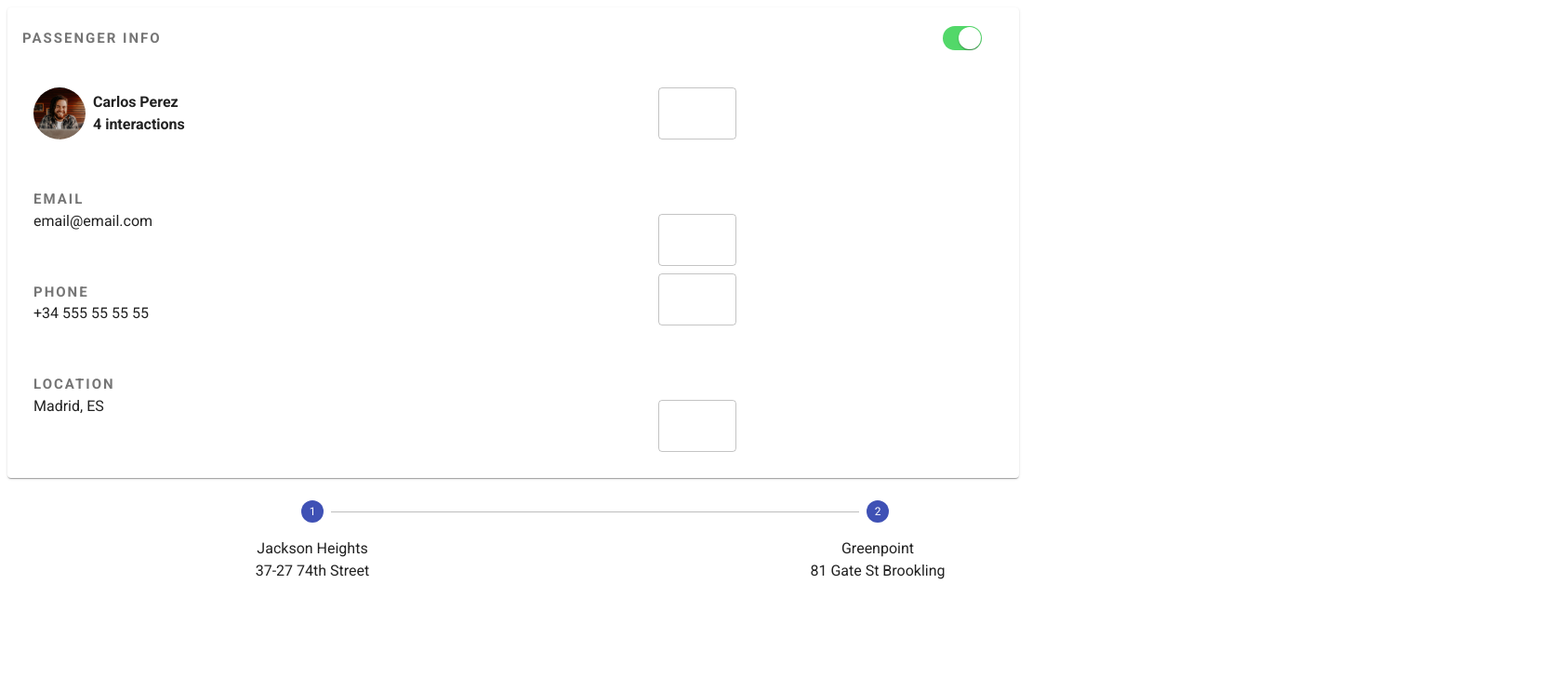
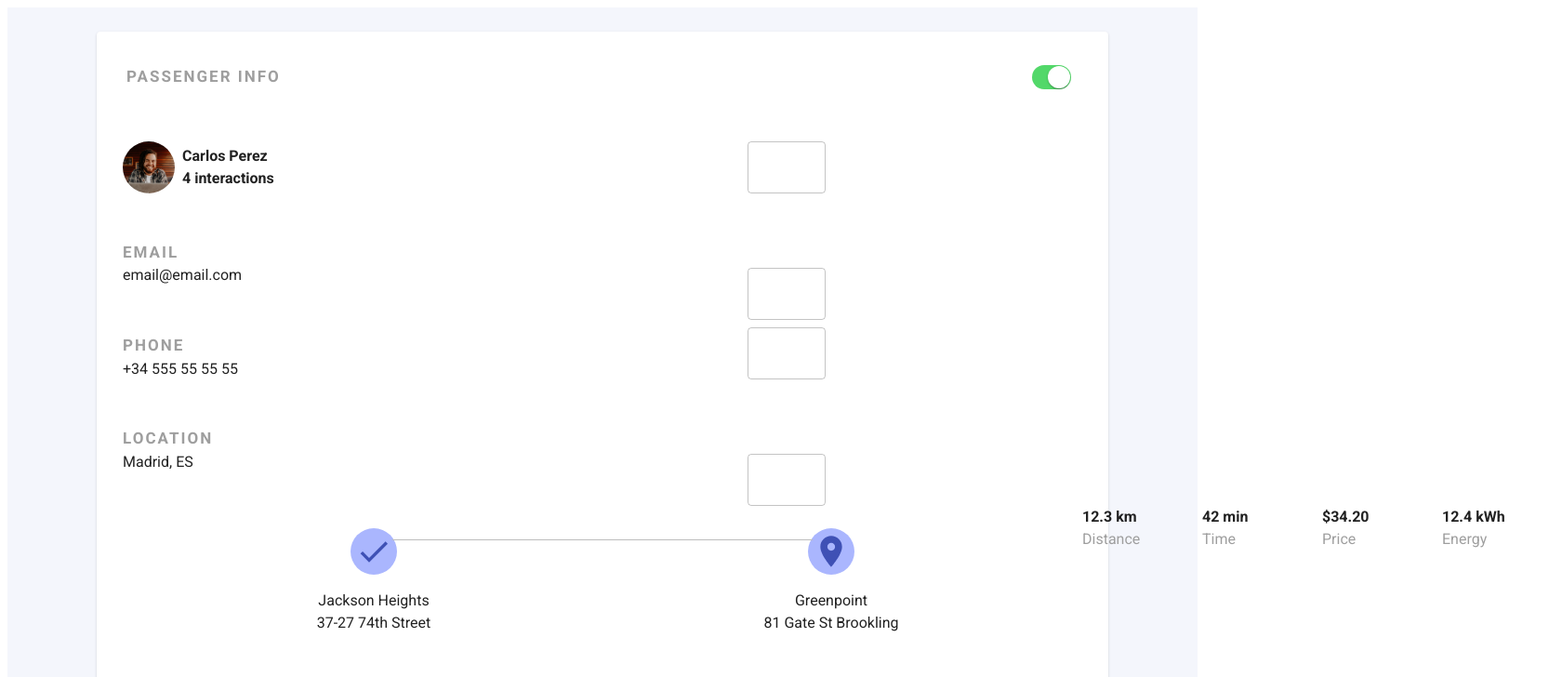
Before and after one commit to orianabreu/Onyze-test, a React (Create React App) app: page / in a window 1280 px wide. Shown: the top 728 px of the page at 93% size, 1680 px wide, since content can reach past the window. Built offline with nearby package versions, Linux system fonts and the light colour scheme; some icons are missing.

Commit message:
set global styles, change color props in components

```diff
--- a/src/App.js
+++ b/src/App.js
@@ -1,14 +1,15 @@
 import React from 'react';
 import {ThemeProvider} from '@material-ui/core';
 import theme from './styles/theme';
+import {MainContainer} from './styles/theme';
 import Passenger from './PassengerInfo';
-import Stepper from './TravelStepper';
 
 function App() {
   return (
     <ThemeProvider theme={theme}>
-      <Passenger />
-      <Stepper />
+      <MainContainer>
+        <Passenger />
+      </MainContainer>
     </ThemeProvider>
   );
 }
--- a/src/PassengerInfo/index.js
+++ b/src/PassengerInfo/index.js
@@ -6,11 +6,13 @@ import MuiAccordionSummary from '@material-ui/core/AccordionSummary';
 import Typography from '@material-ui/core/Typography';
 import Avatar from '@material-ui/core/Avatar';
 import Divider from '@material-ui/core/Divider';
+import Grid from '@material-ui/core/Grid';
+import clsx from 'clsx';
 import SwitchButton from '../SwitchButton';
-import Grid from '@material-ui/core/Grid';
+import PaymentButtons from '../PaymentButtons';
 import passenger1 from '../assets/passenger1.jpg';
 import useStyles from './styles';
-import PaymentButtons from '../PaymentButtons';
+import TravelStepper from '../TravelStepper';
 
 const AccordionSummary = withStyles({
     expandIcon: {
@@ -20,17 +22,17 @@ const AccordionSummary = withStyles({
 
 export default function Passenger() {
 
-  const {root, heading, container, MuiAvatar, MuiTypography} = useStyles();
+  const {MainContainer, heading, subtitle, container, MuiAvatar, MuiTypography, divider} = useStyles();
 
   return (
-    <div className={root}>
+    <div className={MainContainer}>
         <Accordion defaultExpanded>
             <AccordionSummary
             expandIcon={<SwitchButton />}
             aria-controls="panel1a-content"
             id="panel1a-header"
             >
-            <Typography className={heading}>
+            <Typography className={clsx(heading, container)}>
                 PASSENGER INFO
             </Typography>
         </AccordionSummary>
@@ -82,7 +84,51 @@ export default function Passenger() {
 
                     <PaymentButtons />
 
+                <Grid container xs={12} direction='column' alignItems='center'>
+                    <Grid container xs={12}>
+                        <TravelStepper />
+                    </Grid>
+
+                    {/* <Divider variant='middle' className={divider}/> */}
+
+                    <Grid container xs={6} justify='center'>
+                        <Grid item xs={3}>
+                            <Typography className={MuiTypography}>
+                                12.3 km
+                            </Typography>
+                            <Typography className={subtitle}>
+                                Distance
+                            </Typography>
+                        </Grid>
+                        <Grid item xs={3}>
+                        <Typography className={MuiTypography}>
+                                42 min
+                            </Typography>
+                            <Typography className={subtitle}>
+                                Time
+                            </Typography>
+                        </Grid>
+                        <Grid item xs={3}>
+                        <Typography className={MuiTypography}>
+                                $34.20
+                            </Typography>
+                            <Typography className={subtitle}>
+                                Price
+                            </Typography>
+                        </Grid>
+                        <Grid item xs={3}>
+                            <Typography className={MuiTypography}>
+                                12.4 kWh
+                            </Typography>
+                            <Typography className={subtitle}>
+                                Energy
+                            </Typography>
+                        </Grid>
+                    </Grid>
+                </Grid>
+
             </Grid>
+
 
         </AccordionDetails>
       </Accordion>
--- a/src/PassengerInfo/styles.js
+++ b/src/PassengerInfo/styles.js
@@ -1,14 +1,18 @@
 import { makeStyles } from '@material-ui/core/styles';
 
 const useStyles = makeStyles((theme) => ({
-    root: {
+    MainContainer: {
       width: '85vw',
+      padding: theme.spacing(3),
     },
     heading: {
-      fontSize: theme.typography.pxToRem(15),
-      color: theme.palette.text.secondary,
+      fontSize: theme.typography.pxToRem(17),
+      color: theme.palette.grey.light,
       fontWeight: 'bold',
       letterSpacing: '2px',
+    },
+    subtitle: {
+      color: theme.palette.grey.light,
     },
     container: {
         padding: theme.spacing(2),
@@ -22,6 +26,11 @@ const useStyles = makeStyles((theme) => ({
         display: 'flex',
         alignItems: 'center',
         fontWeight: 'bold',
+    },
+    divider: {
+      width: '70%',
+      maxWidth: 360,
+      backgroundColor: theme.palette.background.paper,
     }
   }));
 
--- a/src/TravelStepper/index.js
+++ b/src/TravelStepper/index.js
@@ -1,37 +1,20 @@
 import React from 'react';
-import { makeStyles } from '@material-ui/core/styles';
 import Stepper from '@material-ui/core/Stepper';
 import Step from '@material-ui/core/Step';
 import StepLabel from '@material-ui/core/StepLabel';
-import Button from '@material-ui/core/Button';
 import Typography from '@material-ui/core/Typography';
-
-const useStyles = makeStyles((theme) => ({
-  root: {
-    width: '100%',
-  },
-  backButton: {
-    marginRight: theme.spacing(1),
-  },
-  instructions: {
-    marginTop: theme.spacing(1),
-    marginBottom: theme.spacing(1),
-  },
-}));
-
-function getSteps() {
-  return ['Select master blaster campaign settings', 'Create an ad group'];
-}
+import CheckIcon from '@material-ui/icons/Check';
+import LocationOnIcon from '@material-ui/icons/LocationOn';
+import useStyles from './styles';
 
 export default function TravelStepper() {
-  const classes = useStyles();
-  const steps = getSteps();
+  const {root, MuiStepIcon, IconContainer} = useStyles();
 
   return (
-    <div className={classes.root}>
+    <div className={root}>
       <Stepper alternativeLabel>
           <Step >
-            <StepLabel>
+            <StepLabel StepIconComponent={()=><div className={IconContainer}><CheckIcon className={MuiStepIcon}/></div>} >
                 <Typography>
                     Jackson Heights
                     <br />
@@ -40,9 +23,9 @@ export default function TravelStepper() {
             </StepLabel>
           </Step>
           <Step active='true'>
-            <StepLabel>
+            <StepLabel StepIconComponent={()=><div className={IconContainer}><LocationOnIcon className={MuiStepIcon}/></div>}>
                 <Typography>
-                     Greenpoint
+                    Greenpoint
                     <br />
                     81 Gate St Brookling
                 </Typography>
--- /dev/null
+++ b/src/TravelStepper/styles.js
@@ -0,0 +1,22 @@
+import { makeStyles } from '@material-ui/core/styles';
+
+const useStyles = makeStyles(() => ({
+    root: {
+      width: '100%',
+    },
+    MuiStepIcon: {
+      width: 40,
+      height: 40,
+      padding: 5,
+      color: '#3f51b5',
+    },
+    IconContainer: {
+      borderRadius: '80%',
+      display: 'flex',
+      justifyContent: 'center',
+      alignItems: 'center',
+      backgroundColor: '#aab6fe',
+    },
+  }));
+
+  export default useStyles;
--- a/src/styles/theme.js
+++ b/src/styles/theme.js
@@ -1,9 +1,33 @@
 import {createMuiTheme} from '@material-ui/core';
+import styled from 'styled-components';
 
 const theme = createMuiTheme ({
     typography: {
         fontFamily: 'Roboto',
     },
+    palette: {
+        primary: {
+            main: '#1976d2',
+            dark: '#3f51b5',
+            light: '#aab6fe',
+        },
+        secondary: {
+            main: '#388e3c',
+            light: '#81c784',
+        },
+        grey: {
+            light: '#9e9e9e',
+        }
+    }
 })
 
+export const MainContainer = styled.div`
+    display: flex;
+    justify-content: center;
+    align-items: center;
+    background-color: #f4f6fc;
+    width: 100vw;
+    height: 100vh;
+`;
+
 export default theme;
```
